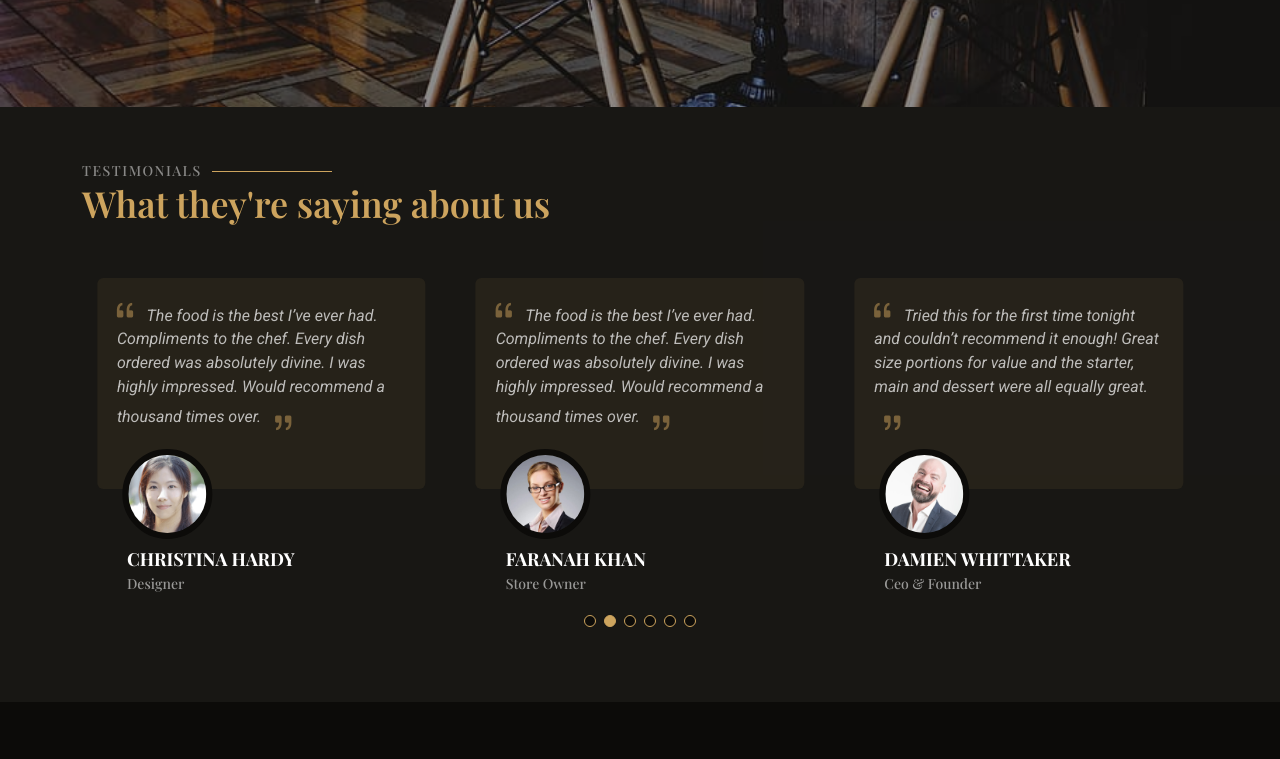
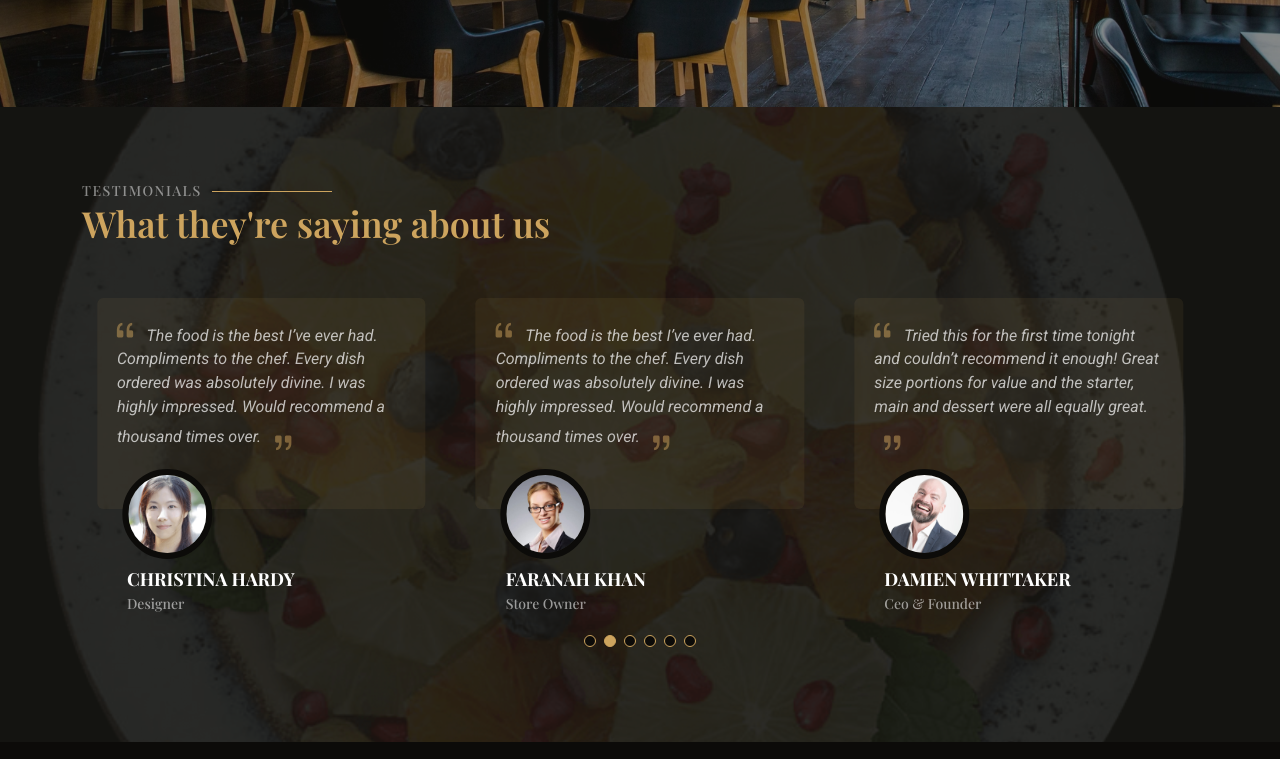
Before and after one commit to udhaykumarreddymedam/Koyla, a plain HTML site: page index.html in a window 1280 px wide. Shown: the part 4860-5619 px from the top of the page. Drawn offline with nearby package versions, Linux system fonts and the light colour scheme; a web font is replaced by a local one.

Commit message:
testimonial bg updated

```diff
--- a/assets/css/main.css
+++ b/assets/css/main.css
@@ -1266,6 +1266,23 @@ section,
 /*--------------------------------------------------------------
 # Specials Section
 --------------------------------------------------------------*/
+/* .specials {
+  background: url("../img/page-title-bg.webp") center center;
+  background-size: cover;
+  position: relative;
+  padding: 80px 0;
+}
+
+.specials:before {
+  content: "";
+  background: color-mix(in srgb, var(--contrast-color), transparent 2%);
+  position: absolute;
+  bottom: 0;
+  top: 0;
+  left: 0;
+  right: 0;
+} */
+
 .specials {
   overflow: hidden;
 }
@@ -1425,7 +1442,7 @@ section,
 # Book A Table Section
 --------------------------------------------------------------*/
 .book-a-table {
-  background: url("../img/bookatable.jpg") center center;
+  background: url("../img/page-title-bg.webp") center center;
   background-size: cover;
   position: relative;
   padding: 80px 0;
@@ -1433,7 +1450,7 @@ section,
 
 .book-a-table:before {
   content: "";
-  background: color-mix(in srgb, var(--contrast-color), transparent 52%);
+  background: color-mix(in srgb, var(--contrast-color), transparent 50%);
   position: absolute;
   bottom: 0;
   top: 0;
@@ -1551,6 +1568,23 @@ section,
 /*--------------------------------------------------------------
 # Testimonials Section
 --------------------------------------------------------------*/
+.testimonials {
+  background: url("../img/specials-2.png") center center;
+  background-size: cover;
+  position: relative;
+  padding: 80px 0;
+}
+
+.testimonials:before {
+  content: "";
+  background: color-mix(in srgb, var(--contrast-color), transparent 10%);
+  position: absolute;
+  bottom: 0;
+  top: 0;
+  left: 0;
+  right: 0;
+}
+
 .testimonials {
   background-color: color-mix(in srgb, var(--background-color) 90%, white 5%);
 }
--- a/index.html
+++ b/index.html
@@ -691,7 +691,7 @@
       <section id="events" class="events section">
         <img
           class="slider-bg"
-          src="assets/img/events-bg.jpg"
+          src="assets/img/gallery/gallery-3.jpg"
           alt=""
           data-aos="fade-in"
         />
```
